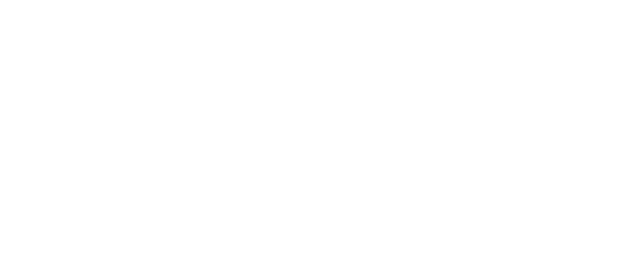
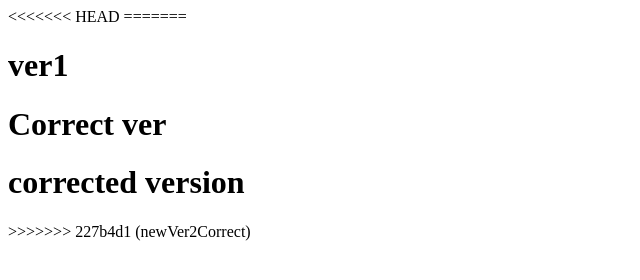
Before and after one commit to Shweta1911/NewDemo, a plain HTML site: page index.html in a window 1280 px wide. Shown: the whole page, without its empty margins (0-640 px from the left). Drawn offline with Linux system fonts and the light colour scheme.

Commit message:
updatedlatest5

```diff
--- a/index.html
+++ b/index.html
@@ -6,6 +6,12 @@
     <title>Document</title>
 </head>
 <body>
+<<<<<<< HEAD
 
+=======
+    <h1>ver1</h1>
+    <h1>Correct ver</h1>
+    <h1>corrected version</h1>
+>>>>>>> 227b4d1 (newVer2Correct)
 </body>
 </html>
```
Also changed, not shown: Feature1.txt (added).
